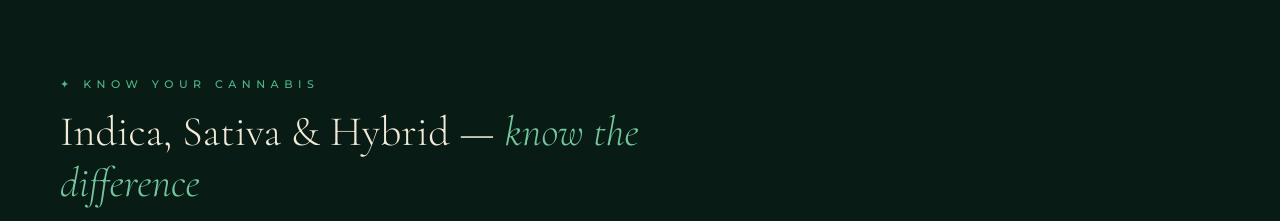
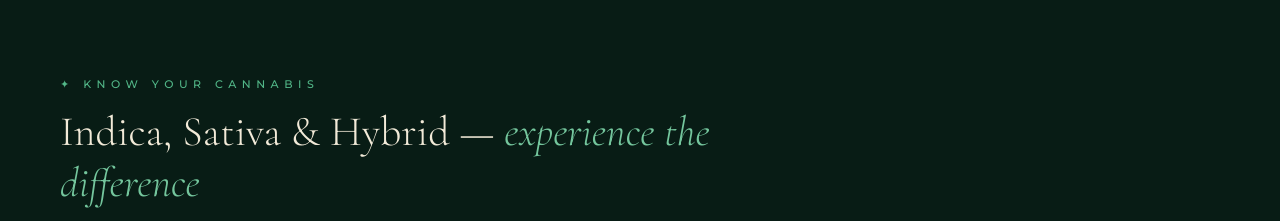
Before and after one commit to whatzeppelin/cannascenti-site, a website: page index.html in a window 1280 px wide. Shown: the part 2287-2508 px from the top of the page. Drawn offline with nearby package versions, Linux system fonts and the light colour scheme.

Commit message:
Update headline: experience the difference

```diff
--- a/index.html
+++ b/index.html
@@ -2910,7 +2910,7 @@
     <div class="isv-section">
       <div class="terpene-intro">
         <div class="section-label">✦ Know Your Cannabis</div>
-        <div class="terpene-intro-title">Indica, Sativa &amp; Hybrid — <em>know the difference</em></div>
+        <div class="terpene-intro-title">Indica, Sativa &amp; Hybrid — <em>experience the difference</em></div>
         <p class="terpene-intro-desc">These three categories are the foundation of every strain conversation. Click any column to explore what makes each one distinct — from the plant itself to the experience it delivers.</p>
       </div>
 
```
